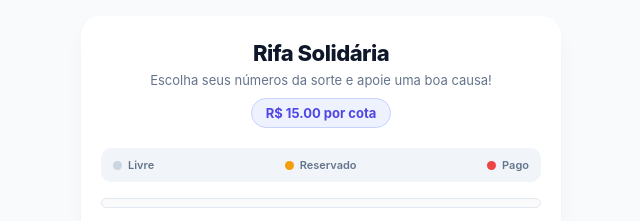
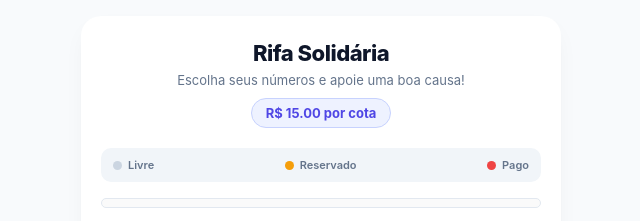
Before and after one commit to assisanalyst/rifa-solidaria, a plain HTML site: page index.html in a window 1280 px wide. Shown: the top 221 px of the page, 319-959 px from the left. Drawn offline with Linux system fonts and the light colour scheme; no server answers.

Commit message:
Add files via upload

```diff
--- a/index.html
+++ b/index.html
@@ -11,7 +11,7 @@
   <div class="container" id="step-selection">
     <div class="hero-box">
       <h1 id="raffle-title">Rifa Solidária</h1>
-      <p>Escolha seus números da sorte e apoie uma boa causa!</p>
+      <p>Escolha seus números e apoie uma boa causa!</p>
       <div class="badge-price">R$ <span id="ticket-price">15.00</span> por cota</div>
     </div>
 
```
